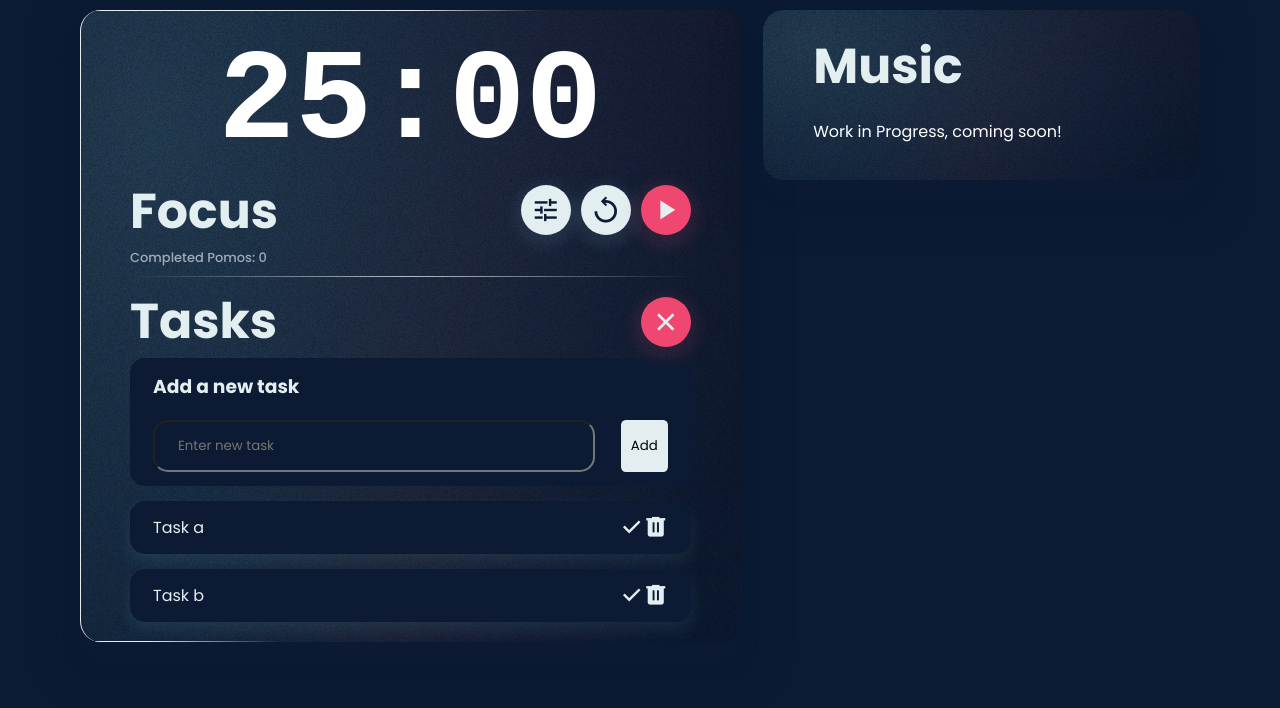
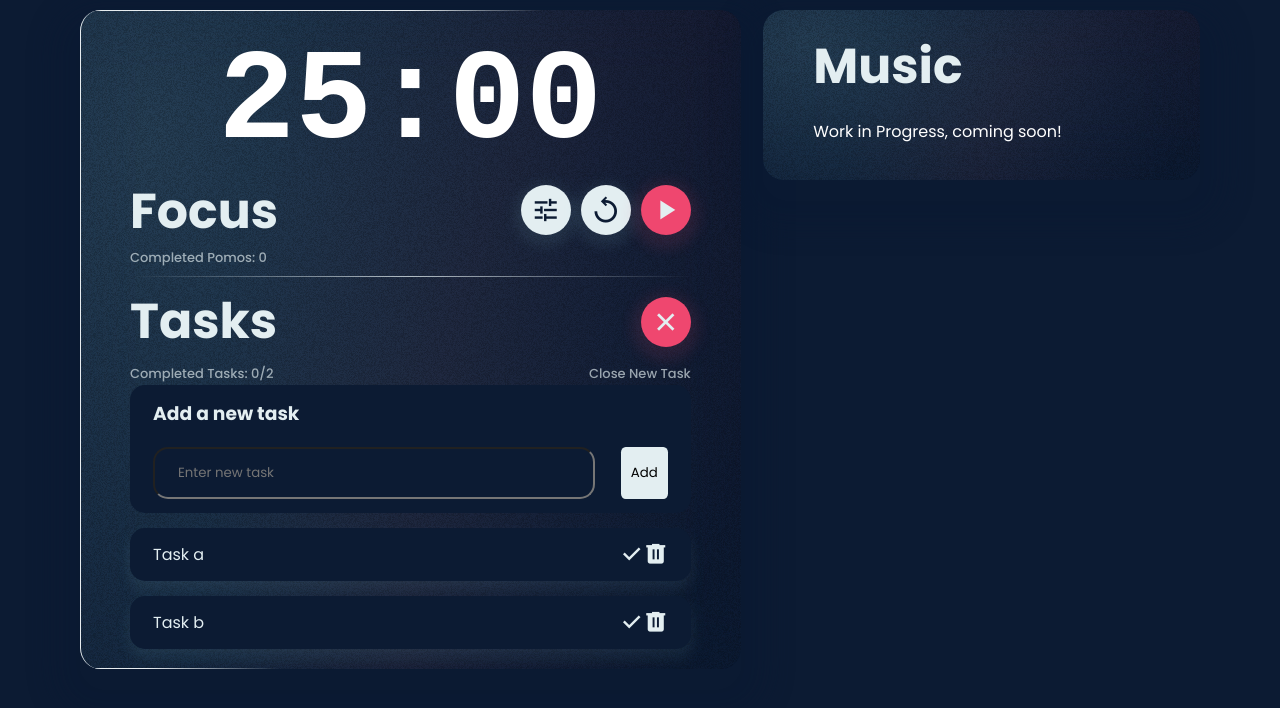
Before and after one commit to AlexandruNst/Pomoplex, a React (Vite) app: page / in a window 1280 px wide. Shown: the top 708 px of the page. Built offline with nearby package versions, Linux system fonts and the light colour scheme; a web font is replaced by a local one.

Commit message:
Added Task info

```diff
--- a/src/components/TasksUnit/Tasks/Tasks.jsx
+++ b/src/components/TasksUnit/Tasks/Tasks.jsx
@@ -1,8 +1,9 @@
-import { useState } from 'react'
+import { useEffect, useState } from 'react'
 import TasksList from '../TasksList/TasksList'
 import './Tasks.scss'
 import NewTask from '../NewTask/NewTask';
 import Button from '../../Util/Button/Button'
+import TasksInfo from '../TasksInfo/TasksInfo';
 
 export default function Tasks() {
 
@@ -16,7 +17,9 @@ export default function Tasks() {
             completed: false
         }
     ])
-    const [showNewTask, setShowNewTask] = useState(true);
+    const [showNewTask, setShowNewTask] = useState(true)
+    const [showTaskButtonInfo, setShowTaskButtonInfo] = useState(true)
+    const [taskButtonInfo, setTaskButtonInfo] = useState("Dummy Info")
 
     function toggleNewTask() {
         setShowNewTask(oldShowNewTask => !oldShowNewTask)
@@ -42,6 +45,24 @@ export default function Tasks() {
         setTasks(oldTasks => oldTasks.filter((task, index) => index !== taskIndex))
     }
 
+    function displayInfo(buttonSymbol) {
+        setShowTaskButtonInfo(true)
+        // if (!showNewTask) setTaskButtonInfo("Add New Task")
+        // else if (showNewTask) setTaskButtonInfo("Close New Task")
+    }
+
+    function undisplayInfo() {
+        setShowTaskButtonInfo(false)
+    }
+
+    useEffect(() => {
+        if (!showNewTask) setTaskButtonInfo("Add New Task")
+        else if (showNewTask) setTaskButtonInfo("Close New Task")
+    }, [showNewTask])
+
+    let totalTasks = tasks.length
+    let completedTasks = tasks.reduce((acc, task) => task.completed ? acc + 1 : acc, 0)
+
     return (
         <div className="tasks">
             <section className="tasks-title-section">
@@ -52,8 +73,16 @@ export default function Tasks() {
                     alternative={showNewTask}
                     buttonSymbol={"add"}
                     buttonSymbolAlternative={"close"}
+                    displayInfo={displayInfo}
+                    undisplayInfo={undisplayInfo}
                 />
             </section>
+            <TasksInfo
+                totalTasks={totalTasks}
+                completedTasks={completedTasks}
+                showTaskButtonInfo={showTaskButtonInfo}
+                taskButtonInfo={taskButtonInfo}
+            />
             {showNewTask && <NewTask addNewTask={addNewTask} />}
             <TasksList
                 tasks={tasks}
--- /dev/null
+++ b/src/components/TasksUnit/TasksInfo/TasksInfo.jsx
@@ -0,0 +1,13 @@
+import "./TasksInfo.scss"
+
+export default function TasksInfo(props) {
+    return (
+        <div className="tasks-info">
+            <aside>
+                <span className="tasks-info-opacity">{`Completed Tasks: ${props.completedTasks}/${props.totalTasks}`}</span>
+                <span id="party-emoji"></span>{props.totalTasks === props.completedTasks ? " 🎉" : ""}<span />
+            </aside>
+            {props.showTaskButtonInfo && <aside><span className="tasks-info-opacity">{props.taskButtonInfo}</span></aside>}
+        </div>
+    )
+}
--- /dev/null
+++ b/src/components/TasksUnit/TasksInfo/TasksInfo.scss
@@ -0,0 +1,22 @@
+@import "../../../utilities/variables.scss";
+
+.tasks-info {
+    display: flex;
+    justify-content: space-between;
+
+    aside {
+
+        font-size: 18px;
+
+        .tasks-info-opacity {
+            color: $off-white;
+            font-weight: 500;
+            font-size: 13px;
+            margin: 0;
+            opacity: 0.65;
+
+        }
+
+    }
+
+}
```
